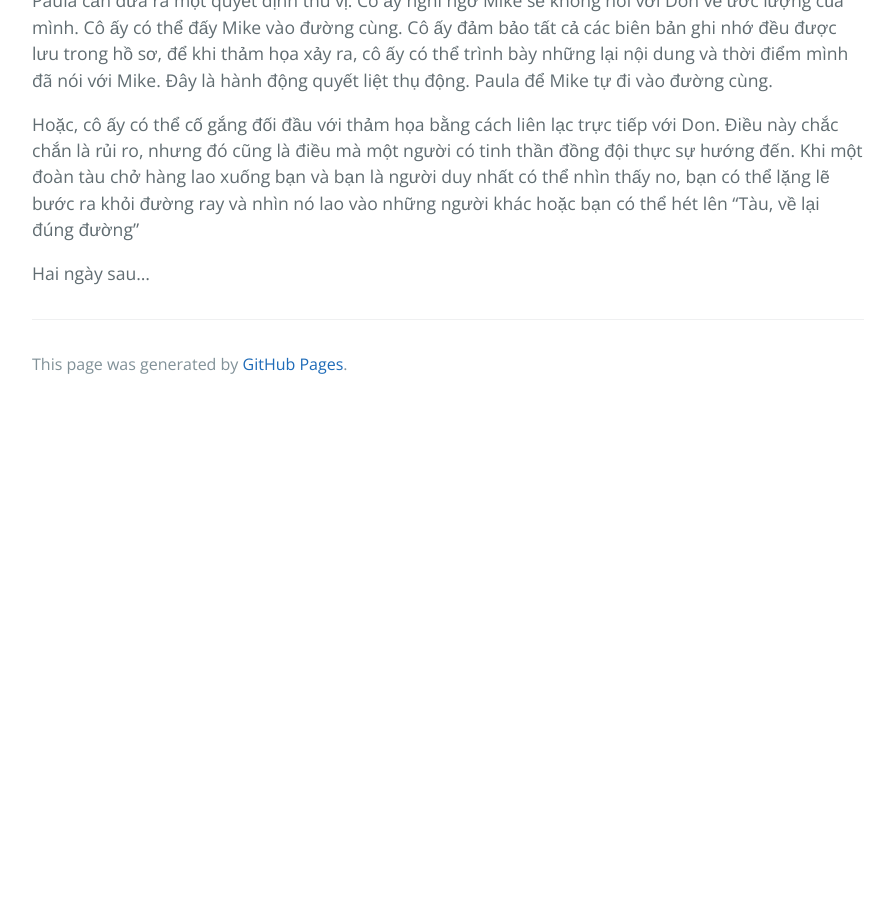
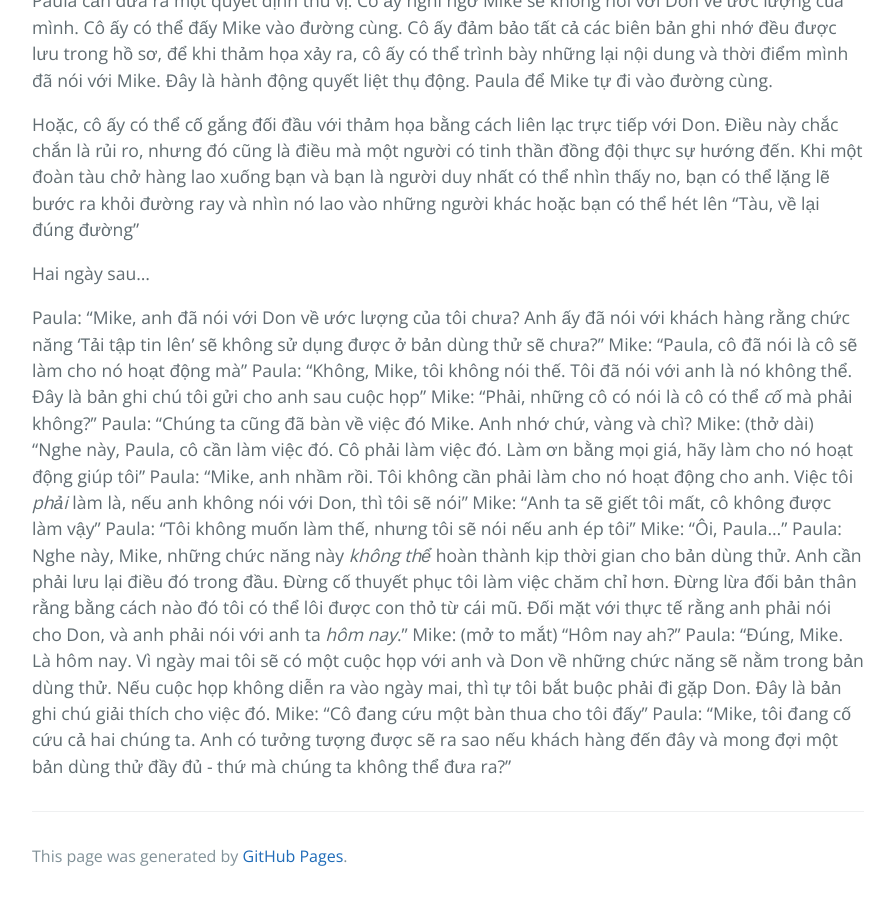
Before and after one commit to HaiBV/haibv.github.io, a Jekyll site: the page built from clean-coder/chapter-2-saying-no.md, in a window 1280 px wide and 900 px high, scrolled down 8717 px. Shown: the whole window, without its empty margins (192-1086 px from the left). Built offline with Jekyll 4.4.1, drawn with Linux system fonts in a browser that asks for light colours; our own code applies the rules of GitHub Pages for plain Markdown files; before the commit the page ends 9125 px from its top, so only the background shows below that.

Commit message:
Book - The Clean Coder - Chapter 2 - Saying No

```diff
--- a/clean-coder/chapter-2-saying-no.md
+++ b/clean-coder/chapter-2-saying-no.md
@@ -224,3 +224,19 @@ Paula cần đưa ra một quyết định thú vị. Cô ấy nghi ngờ Mike s
 Hoặc, cô ấy có thể cố gắng đối đầu với thảm họa bằng cách liên lạc trực tiếp với Don. Điều này chắc chắn là rủi ro, nhưng đó cũng là điều mà một người có tinh thần đồng đội thực sự hướng đến. Khi một đoàn tàu chở hàng lao xuống bạn và bạn là người duy nhất có thể nhìn thấy no, bạn có thể lặng lẽ bước ra khỏi đường ray và nhìn nó lao vào những người khác hoặc bạn có thể hét lên "Tàu, về lại đúng đường"
 
 Hai ngày sau...
+
+Paula: "Mike, anh đã nói với Don về ước lượng của tôi chưa? Anh ấy đã nói với khách hàng rằng chức năng 'Tải tập tin lên' sẽ không sử dụng được ở bản dùng thử sẽ chưa?"
+Mike: "Paula, cô đã nói là cô sẽ làm cho nó hoạt động mà"
+Paula: "Không, Mike, tôi không nói thế. Tôi đã nói với anh là nó không thể. Đây là bản ghi chú tôi gửi cho anh sau cuộc họp"
+Mike: "Phải, những cô có nói là cô có thể _cố_ mà phải không?"
+Paula: "Chúng ta cũng đã bàn về việc đó Mike. Anh nhớ chứ, vàng và chì?
+Mike: (thở dài) "Nghe này, Paula, cô cần làm việc đó. Cô phải làm việc đó. Làm ơn bằng mọi giá, hãy làm cho nó hoạt động giúp tôi"
+Paula: "Mike, anh nhầm rồi. Tôi không cần phải làm cho nó hoạt động cho anh. Việc tôi _phải_ làm là, nếu anh không nói với Don, thì tôi sẽ nói"
+Mike: "Anh ta sẽ giết tôi mất, cô không được làm vậy"
+Paula: "Tôi không muốn làm thế, nhưng tôi sẽ nói nếu anh ép tôi"
+Mike: "Ôi, Paula..."
+Paula: Nghe này, Mike, những chức năng này _không thể_ hoàn thành kịp thời gian cho bản dùng thử. Anh cần phải lưu lại điều đó trong đầu. Đừng cố thuyết phục tôi làm việc chăm chỉ hơn. Đừng lừa đối bản thân rằng bằng cách nào đó tôi có thể lôi được con thỏ từ cái mũ. Đối mặt với thực tế rằng anh phải nói cho Don, và anh phải nói với anh ta _hôm nay_."
+Mike: (mở to mắt) "Hôm nay ah?"
+Paula: "Đúng, Mike. Là hôm nay. Vì ngày mai tôi sẽ có một cuộc họp với anh và Don về những chức năng sẽ nằm trong bản dùng thử. Nếu cuộc họp không diễn ra vào ngày mai, thì tự tôi bắt buộc phải đi gặp Don. Đây là bản ghi chú giải thích cho việc đó.
+Mike: "Cô đang cứu một bàn thua cho tôi đấy"
+Paula: "Mike, tôi đang cố cứu cả hai chúng ta. Anh có tưởng tượng được sẽ ra sao nếu khách hàng đến đây và mong đợi một bản dùng thử đầy đủ - thứ mà chúng ta không thể đưa ra?"
```
